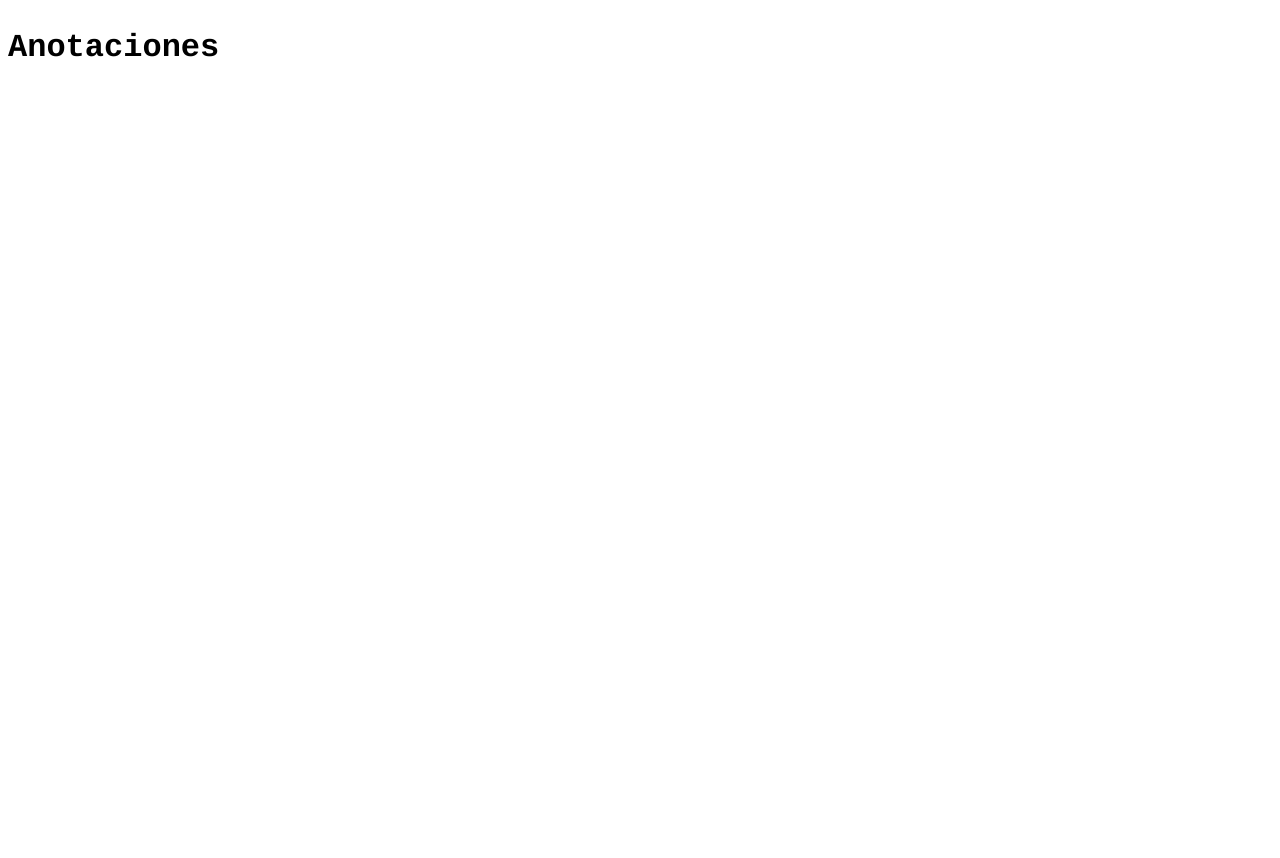
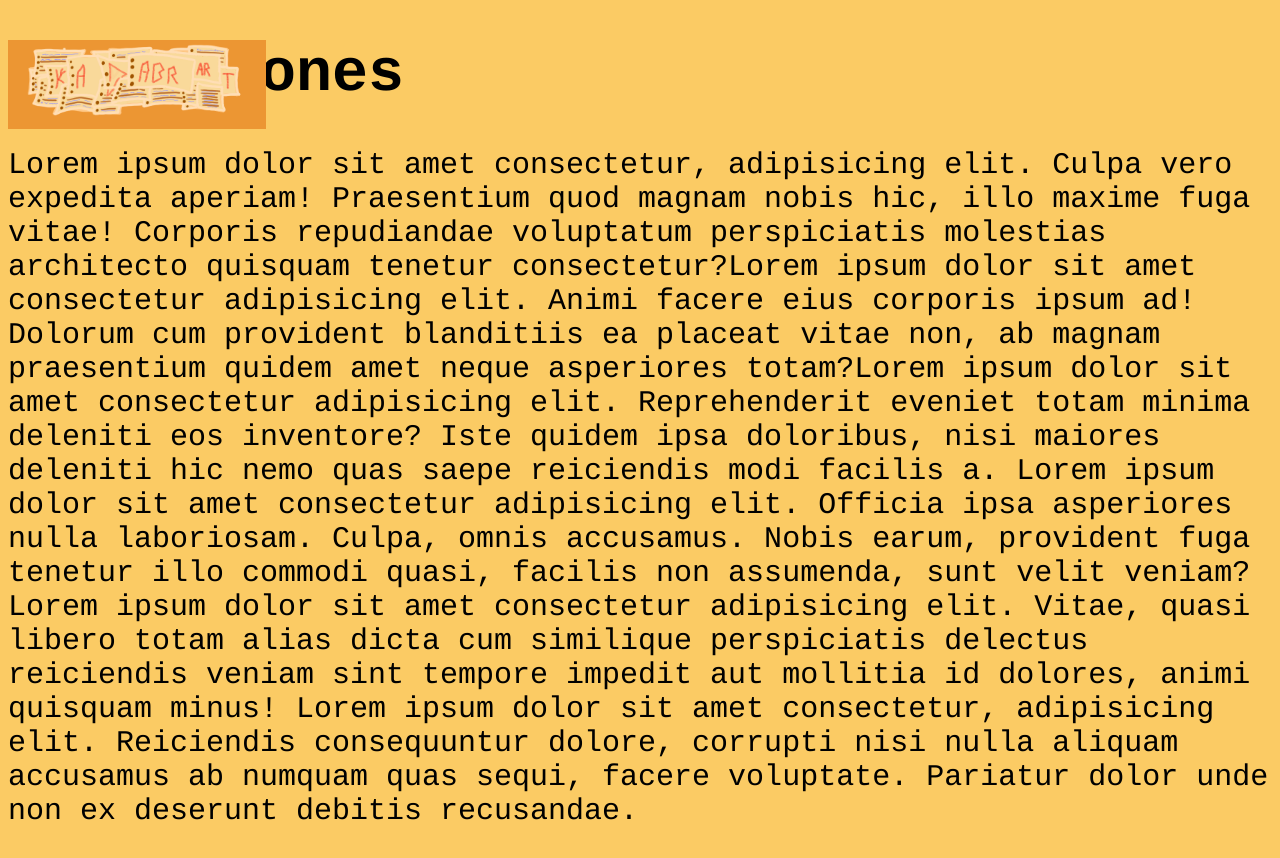
Before and after one commit to eldekit-code/Kadabraart, a plain HTML site: page diario.html in a window 1280 px wide. Before the commit the page ends 800 px from the top, so only its background shows below. Drawn offline with Linux system fonts and the light colour scheme.

Commit message:
look behind

```diff
--- a/diario.html
+++ b/diario.html
@@ -4,10 +4,12 @@
     <meta charset="UTF-8">
     <meta name="viewport" content="width=device-width, initial-scale=1.0">
     <link rel="stylesheet" href="style_v1.css">
+    <link rel="icon" href="kadabra diario icono.png">
     <title>//Anotaciones//</title>
 </head>
 <body>
-    <header><div class="logo_diario"><img src="" alt=""></div></header>
+    <header class="logo_diario_contain"><div class="logo_diario_item"><img src="Logo diario.png" alt=""></div></header>
     <h1>Anotaciones</h1>
+    <p>Lorem ipsum dolor sit amet consectetur, adipisicing elit. Culpa vero expedita aperiam! Praesentium quod magnam nobis hic, illo maxime fuga vitae! Corporis repudiandae voluptatum perspiciatis molestias architecto quisquam tenetur consectetur?Lorem ipsum dolor sit amet consectetur adipisicing elit. Animi facere eius corporis ipsum ad! Dolorum cum provident blanditiis ea placeat vitae non, ab magnam praesentium quidem amet neque asperiores totam?Lorem ipsum dolor sit amet consectetur adipisicing elit. Reprehenderit eveniet totam minima deleniti eos inventore? Iste quidem ipsa doloribus, nisi maiores deleniti hic nemo quas saepe reiciendis modi facilis a. Lorem ipsum dolor sit amet consectetur adipisicing elit. Officia ipsa asperiores nulla laboriosam. Culpa, omnis accusamus. Nobis earum, provident fuga tenetur illo commodi quasi, facilis non assumenda, sunt velit veniam? Lorem ipsum dolor sit amet consectetur adipisicing elit. Vitae, quasi libero totam alias dicta cum similique perspiciatis delectus reiciendis veniam sint tempore impedit aut mollitia id dolores, animi quisquam minus! Lorem ipsum dolor sit amet consectetur, adipisicing elit. Reiciendis consequuntur dolore, corrupti nisi nulla aliquam accusamus ab numquam quas sequi, facere voluptate. Pariatur dolor unde non ex deserunt debitis recusandae.</p>
 </body>
 </html>
--- a/style_v1.css
+++ b/style_v1.css
@@ -1,7 +1,23 @@
 body{
     font-family: courier;
-}
-.logo_diario{
-    display: flex;
+    background-color: #fbcb64;
+    font-size: 30px;
 
 }
+.logo_diario_contain{
+    display: flex;
+    justify-content: center;
+    background-color: #ec9633;
+    border: 4px #ec9633 solid;
+    position: fixed;
+    flex-grow: 1;
+}
+.logo_diario_item {
+    max-width: 250px;
+    max-height: 250px;
+}
+.logo_diario_item img{
+    max-width: 100%;
+    max-height: 100%;
+    object-fit: contain;
+}
```
Also changed, not shown: index.html (+1 -1 lines), Logo diario.png (added), kadabra diario icono.png (added).
